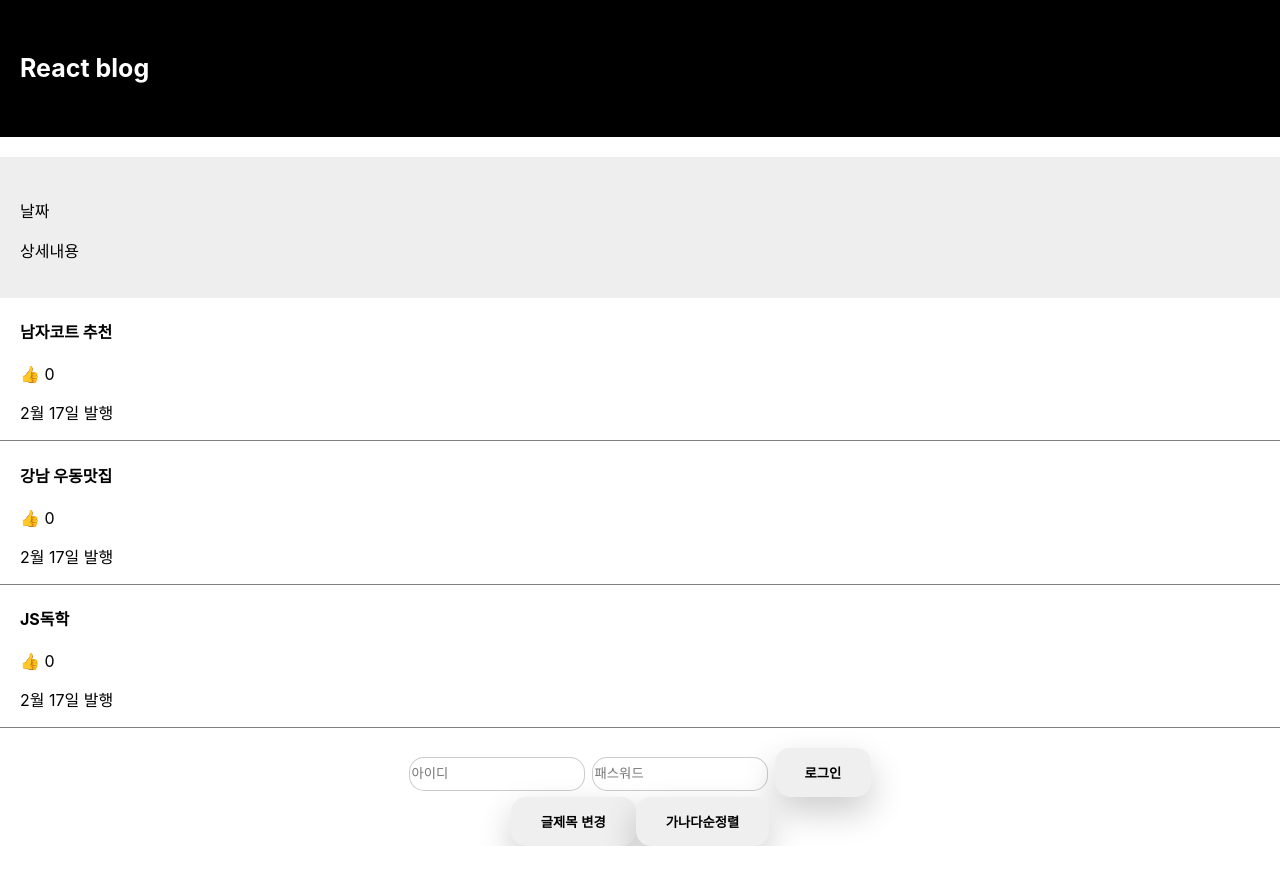
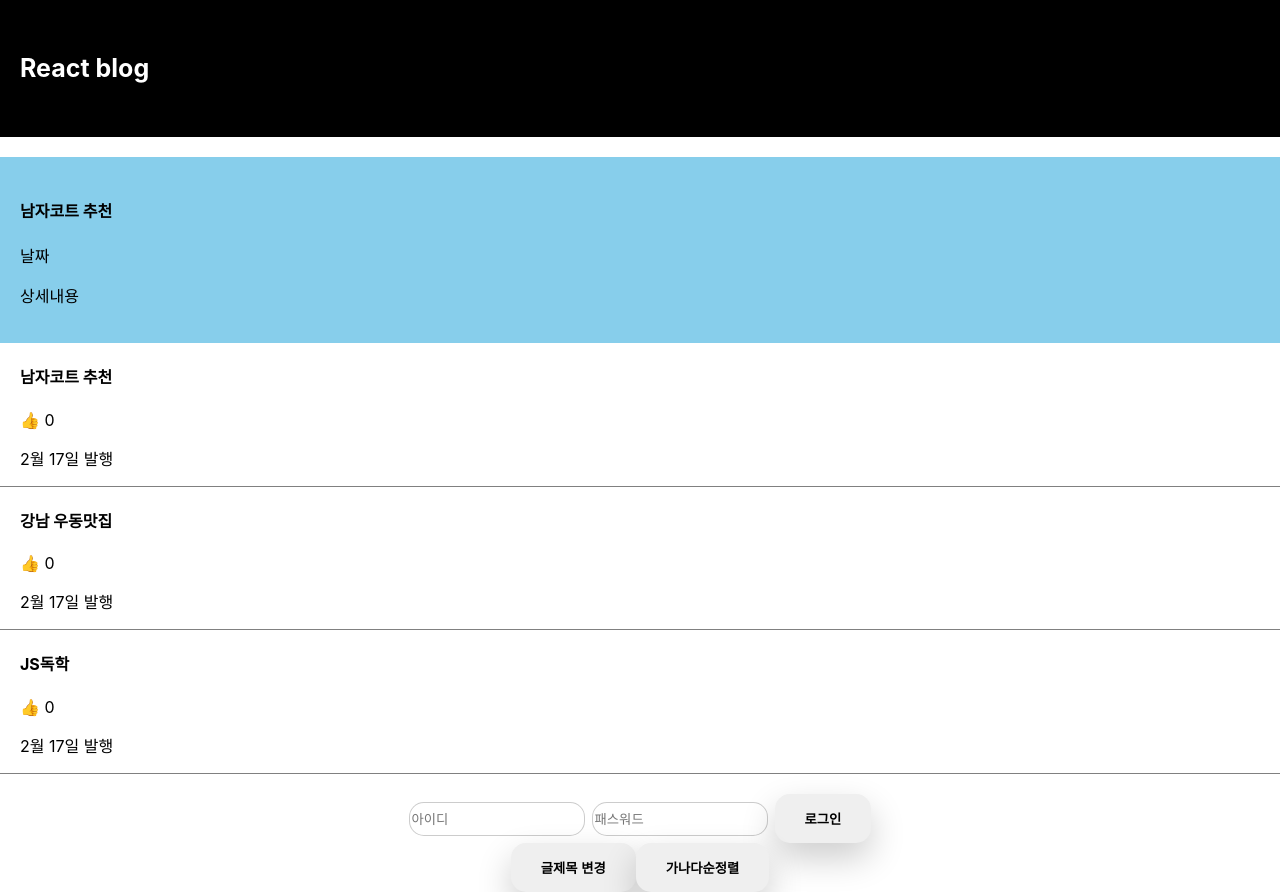
Before and after one commit to happyhermann/ReactApplePractice, a React (Create React App) app: page / in a window 1280 px wide. Both pictures are taken after a click on the element "남자코트 추천". Before the commit the page ends 846 px from the top, so only its background shows below. Built offline with nearby package versions, Linux system fonts and the light colour scheme.

Commit message:
no message

```diff
--- a/src/App.js
+++ b/src/App.js
@@ -83,7 +83,7 @@
           </div> */}
            {/* */}
           {
-            modal == true ? <Modal/> : null
+            modal == true ? <Modal 글제목={글제목} color="skyblue"  /> : null
 
           }
 
@@ -102,7 +102,7 @@
                     let copy = [...따봉];
                     copy[i] = copy[i] + 1;
                     따봉변경(copy)
- ssss
+
                     }}>👍  {따봉[i]}</span>
                   <p>2월 17일 발행</p>
                 </div>
@@ -168,8 +168,8 @@
 
   return (
    <>
-    <div className="modal">
-      <h4>{props.글제목}</h4>
+    <div className="modal" style={{background : props.color}}>
+      <h4>{props.글제목[0]}</h4>
       <p>날짜</p>
       <p>상세내용</p>
     </div>
```
